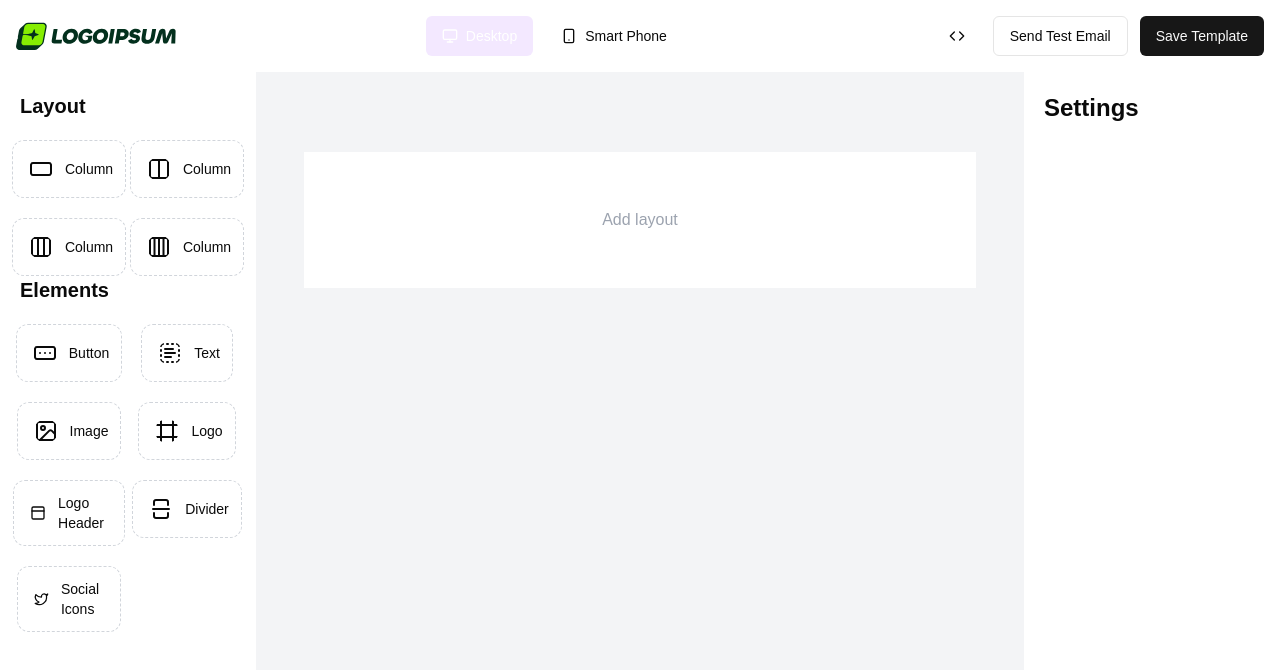
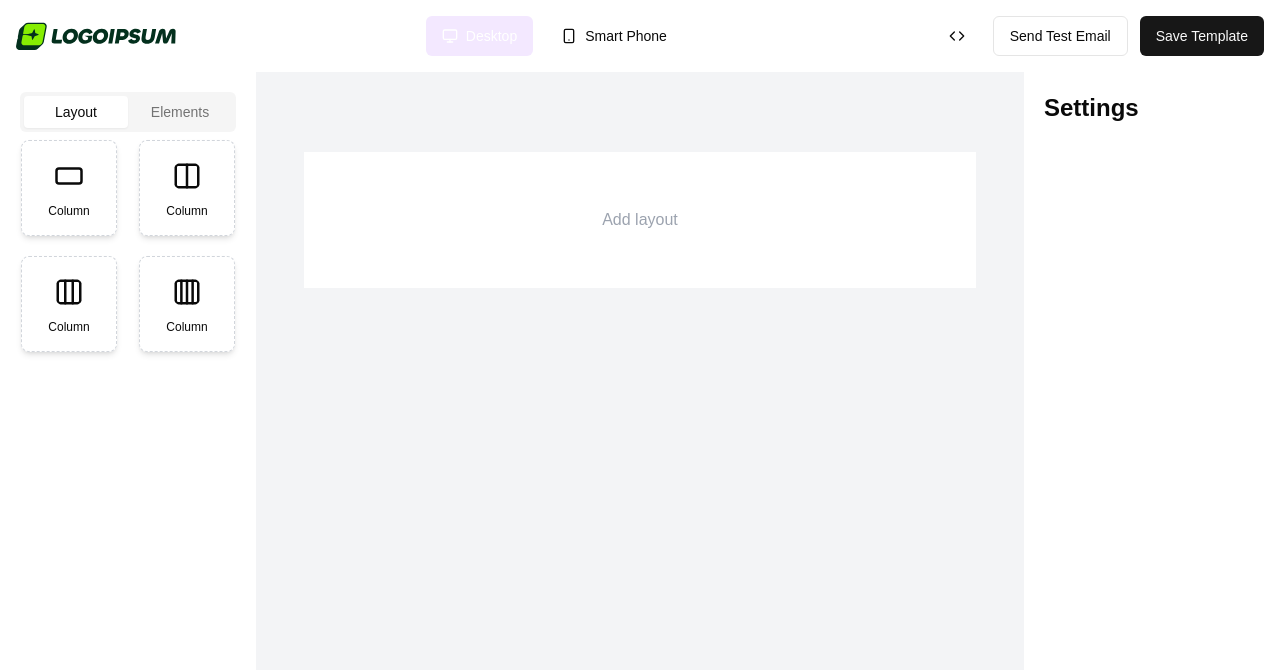
Before and after one commit to Vitalik6768/email-template-ai-ts, a Next.js app: page /editor/1 in a window 1280 px wide. Shown: the top 670 px of the page. Built offline with nearby package versions, Linux system fonts and the light colour scheme.

Commit message:
add tabs to elements

```diff
--- a/Data/ElementList.tsx
+++ b/Data/ElementList.tsx
@@ -89,27 +89,7 @@
             width: '100%'
         }
     },
-    {
-        icon: PanelTop,
-        type: 'LogoHeader',
-        label: 'Logo Header',
-        imageUrl: "/logo.svg",
-        alt: 'logo',
-        url: '#',
-        style: {
-            backgroundColor: '#ffffff',
-            padding: '10px',
-            height: '40%',
-            width: '40%',
-        },
-        outerStyle: {
-            display: 'flex',
-            justifyContent: 'left',
-            alignItems: 'center',
-            backgroundColor: '#fff',
-            width: '100%'
-        }
-    },
+
     {
         icon: SquareSplitVertical,
         type: 'Divider',
@@ -121,50 +101,5 @@
             width: '100%'
         }
     },
-    {
-        type: 'SocialIcons',
-        icon: Twitter,
-        label: 'Social Icons',
-        socialIcons: [
-            {
-                icon: 'https://cdn-icons-png.flaticon.com/128/2111/2111463.png',
-                url: ''
-            },
-            {
-                icon: 'https://cdn-icons-png.flaticon.com/128/5968/5968852.png',
-                url: ''
-            },
-            {
-                icon: 'https://cdn-icons-png.flaticon.com/128/5968/5968756.png',
-                url: ''
-            }
-        ],
-        options: [
-            {
-                icon: 'https://cdn-icons-png.flaticon.com/128/2111/2111463.png',
-                url: ''
-            },
-            {
-                icon: 'https://cdn-icons-png.flaticon.com/128/5968/5968852.png',
-                url: ''
-            },
-            {
-                icon: 'https://cdn-icons-png.flaticon.com/128/5968/5968756.png',
-                url: ''
-            }
-        ],
-        style: {
-            width: 40,
-            height: 40
-        },
-        outerStyle: {
-            display: 'flex',
-            gap: 15,
-
-        }
-
-
-
-    }
 
 ]
--- a/components/custom/ElementLayoutCard.jsx
+++ b/components/custom/ElementLayoutCard.jsx
@@ -4,17 +4,13 @@
 function ElementLayoutCard({layout, index}) {
     return (
         <div key={index} className='flex flex-col items-center justify-center'>
-            <div className='flex items-center justify-center gap-2
-                        border border-dashed border-gray-300 rounded-xl p-3 group hover:bg-gray-100 cursor-pointer
+            <div className='flex flex-col items-center justify-center gap-2
+                        border border-dashed border-gray-300 rounded-lg p-4 group hover:bg-gray-100 cursor-pointer
+                        w-24 h-24 shadow-md hover:shadow-lg transition-all
                         '>
-                {<layout.icon className=' h-8 w-8 p-1 group hover:bg-purple-100 rounded-full' />}
-
-                <h2 className='text-sm font-medium'>{layout.label}</h2>
-
-
-
+                {<layout.icon className='h-10 w-10 p-1 group hover:bg-purple-100 rounded-full' />}
+                <h2 className='text-xs font-medium'>{layout.label}</h2>
             </div>
-
         </div>
     )
 }
--- a/components/custom/ElementsSideBar.tsx
+++ b/components/custom/ElementsSideBar.tsx
@@ -5,11 +5,19 @@
 import ElementLayoutCard from '@/components/custom/ElementLayoutCard'
 import { ElementList } from '@/Data/ElementList'
 import { useDragElementLayout } from '@/app/provider'
+import {
+    Tabs,
+    TabsContent,
+    TabsList,
+    TabsTrigger,
+  } from "@/components/ui/tabs"
 
 
 
 function ElementsSideBar() {
     const {dragElementLayout, setDragElementLayout} = useDragElementLayout()
+
+
 
 
     const onDragStart = (layout:any) => {
@@ -35,19 +43,23 @@
     }
     return (
         <div className='p-5 h-screen'>
-            <h2 className='text-xl font-bold pb-5'>Layout</h2>
+            <Tabs defaultValue="layout" className="w-full">
+                <TabsList className="grid w-full grid-cols-2">
+                    <TabsTrigger value="layout">Layout</TabsTrigger>
+                    <TabsTrigger value="elements">Elements</TabsTrigger>
+                </TabsList>
+
+                <TabsContent value="layout">
                     <div className='grid grid-cols-1 md:grid-cols-2 gap-5'>
                         {Layout.map((layout, index) => (
                             <div key={index} draggable onDragStart={() => onDragStart(layout)}>
-
                                 <ElementLayoutCard key={index} layout={layout} index={index} />
                             </div>
-
                         ))}
                     </div>
+                </TabsContent>
 
-
-            <h2 className='text-xl font-bold pb-5'>Elements</h2>
+                <TabsContent value="elements">
                     <div className='grid grid-cols-1 md:grid-cols-2 gap-5'>
                         {ElementList.map((element, index) => (
                             <div key={index} draggable onDragStart={() => onDragElementsStart(element)}>
@@ -59,7 +71,8 @@
                             </div>
                         ))}
                     </div>
-
+                </TabsContent>
+            </Tabs>
         </div>
     )
 }
--- /dev/null
+++ b/components/ui/tabs.tsx
@@ -0,0 +1,55 @@
+"use client"
+
+import * as React from "react"
+import * as TabsPrimitive from "@radix-ui/react-tabs"
+
+import { cn } from "@/lib/utils"
+
+const Tabs = TabsPrimitive.Root
+
+const TabsList = React.forwardRef<
+  React.ElementRef<typeof TabsPrimitive.List>,
+  React.ComponentPropsWithoutRef<typeof TabsPrimitive.List>
+>(({ className, ...props }, ref) => (
+  <TabsPrimitive.List
+    ref={ref}
+    className={cn(
+      "inline-flex h-10 items-center justify-center rounded-md bg-muted p-1 text-muted-foreground",
+      className
+    )}
+    {...props}
+  />
+))
+TabsList.displayName = TabsPrimitive.List.displayName
+
+const TabsTrigger = React.forwardRef<
+  React.ElementRef<typeof TabsPrimitive.Trigger>,
+  React.ComponentPropsWithoutRef<typeof TabsPrimitive.Trigger>
+>(({ className, ...props }, ref) => (
+  <TabsPrimitive.Trigger
+    ref={ref}
+    className={cn(
+      "inline-flex items-center justify-center whitespace-nowrap rounded-sm px-3 py-1.5 text-sm font-medium ring-offset-background transition-all focus-visible:outline-none focus-visible:ring-2 focus-visible:ring-ring focus-visible:ring-offset-2 disabled:pointer-events-none disabled:opacity-50 data-[state=active]:bg-background data-[state=active]:text-foreground data-[state=active]:shadow-sm",
+      className
+    )}
+    {...props}
+  />
+))
+TabsTrigger.displayName = TabsPrimitive.Trigger.displayName
+
+const TabsContent = React.forwardRef<
+  React.ElementRef<typeof TabsPrimitive.Content>,
+  React.ComponentPropsWithoutRef<typeof TabsPrimitive.Content>
+>(({ className, ...props }, ref) => (
+  <TabsPrimitive.Content
+    ref={ref}
+    className={cn(
+      "mt-2 ring-offset-background focus-visible:outline-none focus-visible:ring-2 focus-visible:ring-ring focus-visible:ring-offset-2",
+      className
+    )}
+    {...props}
+  />
+))
+TabsContent.displayName = TabsPrimitive.Content.displayName
+
+export { Tabs, TabsList, TabsTrigger, TabsContent }
--- a/package.json
+++ b/package.json
@@ -13,6 +13,7 @@
     "@radix-ui/react-label": "^2.1.1",
     "@radix-ui/react-slider": "^1.2.2",
     "@radix-ui/react-slot": "^1.1.1",
+    "@radix-ui/react-tabs": "^1.1.2",
     "@radix-ui/react-toggle": "^1.1.1",
     "@radix-ui/react-toggle-group": "^1.1.1",
     "class-variance-authority": "^0.7.1",
```
Also changed, not shown: 1 other file (tests, documents, lock files or other folders). Lines whose indentation alone changed are shown as unchanged.
